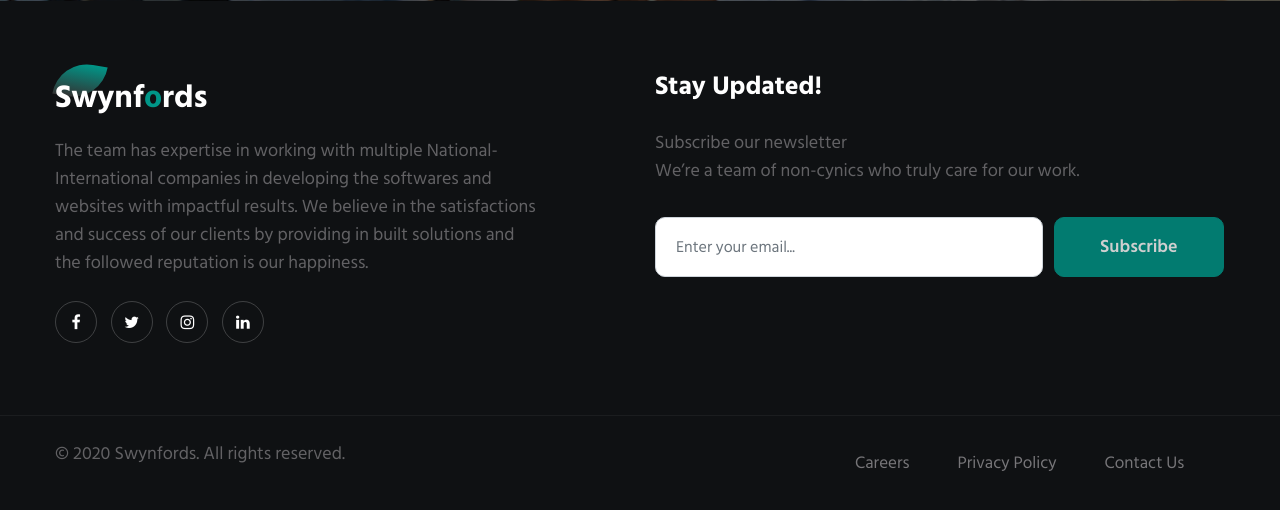
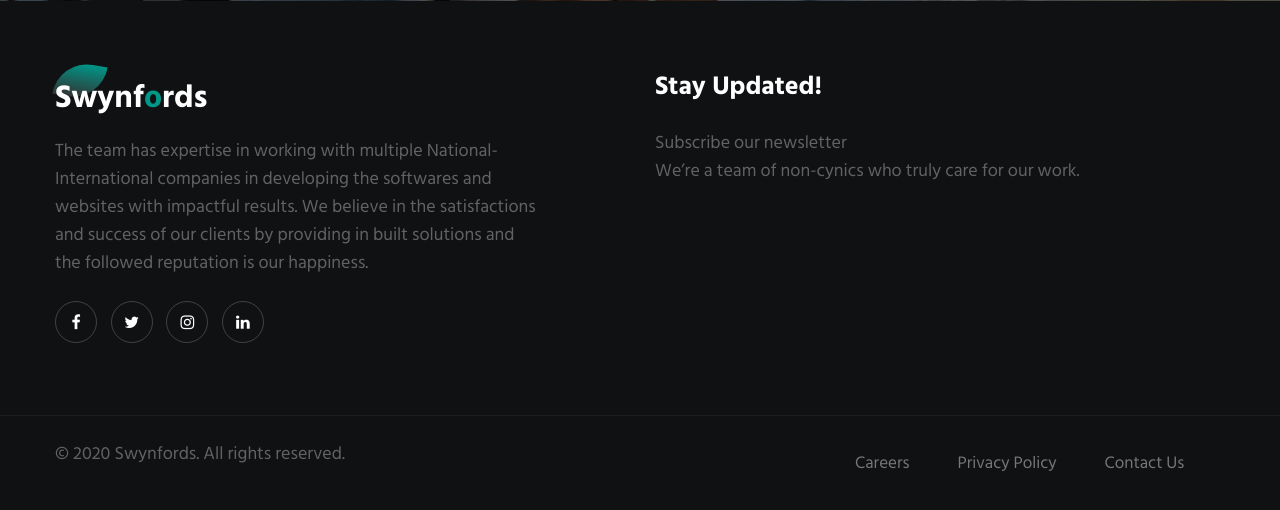
Before and after one commit to muhammedrahil/Swynfords_website, a Django app: page / in a window 1280 px wide. Shown: the part 3627-4137 px from the top of the page. Run offline with Django 4.2, Linux system fonts and the light colour scheme; data comes from the database, SQL or seed files in the repository; both versions use the stored data as it was after the commit; some libraries are stand-ins or nearby versions.

Commit message:
set app password

```diff
--- a/Swynfords/settings.py
+++ b/Swynfords/settings.py
@@ -139,8 +139,8 @@ DEFAULT_AUTO_FIELD = 'django.db.models.BigAutoField'
 EMAIL_HOST = 'smtp.gmail.com'
 EMAIL_USE_TLS = True
 EMAIL_PORT = 587
-EMAIL_HOST_USER = 'mrahil7510@gmail.com'
-EMAIL_HOST_PASSWORD = 'vajlvlodsycqfoul'
+EMAIL_HOST_USER = 'SwynfordsPvtLtd@gmail.com'
+EMAIL_HOST_PASSWORD = 'npwsvwcznslybawf'
 
 
 try:
--- a/core/views.py
+++ b/core/views.py
@@ -24,7 +24,7 @@ def mail_send(request,mail_data):
       'domain'  : current_site,
       "subject" : mail_data.get('subject')
   })
-  to_email=mail_data.get('email')
+  to_email="SwynfordsPvtLtd@gmail.com"
   send_email = EmailMessage(mail_subject,massage,to=[to_email])
   send_email.send()
   return print("Successfully sent")
--- a/templates/about.html
+++ b/templates/about.html
@@ -11,7 +11,7 @@
   <section class="w3l-breadcrumb">
     <div class="container">
       <ul class="breadcrumbs-custom-path">
-        <li><a href="index.html">Home</a></li>
+        <li><a href="{% url 'index' %}">Home</a></li>
         <li class="active"><span class="fa fa-arrow-right mx-2" aria-hidden="true"></span> About Us</li>
       </ul>
     </div>
--- a/templates/index.html
+++ b/templates/index.html
@@ -15,9 +15,9 @@
                     to meet the expectations of today’s digital world in the form of the highest quality,
                     efficacy, and valued customer satisfaction.
                   </p>
-                  <a class="btn btn-style btn-white mt-sm-5 mt-4 mr-2 mb-lg-5" href="#read"> Contact Us
+                  <a class="btn btn-style btn-white mt-sm-5 mt-4 mr-2 mb-lg-5" href="{% url 'contact' %}"> Contact Us
                   </a>
-                  <a class="btn btn-style btn-outline-light mt-sm-5 mt-4 mr-2 mb-lg-5" href="about.html">
+                  <a class="btn btn-style btn-outline-light mt-sm-5 mt-4 mr-2 mb-lg-5" href="#about1">
                     Read More</a>
                 </div>
               </div>
--- a/templates/layout/layout.html
+++ b/templates/layout/layout.html
@@ -41,9 +41,6 @@
             </li>
             <li class="nav-item">
               <a class="nav-link" href="{% url 'about' %}">About</a>
-            </li>
-            <li class="nav-item">
-              <a class="nav-link" href="">Services</a>
             </li>
             <li class="nav-item">
               <a class="nav-link" href="{% url 'contact' %}">Contact</a>
@@ -104,12 +101,6 @@
             </h6>
             <p>Subscribe our newsletter</p>
             <p>We’re a team of non-cynics who truly care for our work.</p>
-            <form action="#" method="post" class="subscribe-wthree pt-lg-2 mt-4">
-              <div class="d-md-flex flex-wrap subscribe-wthree-field">
-                <input class="form-control" type="email" placeholder="Enter your email..." name="email" required="">
-                <button class="btn btn-style btn-primary" type="submit">Subscribe</button>
-              </div>
-            </form>
 
           </div>
         </div>
```
Also changed, not shown: templates/layout/verification-email.html (added, +9 -0 lines), templates/massages/massages.html (added, +9 -0 lines), core/migrations/0001_initial.py (added), core/migrations/0002_rename_massage_email_message.py (added), core/migrations/0003_alter_visted_site_domain.py (added), core/migrations/0004_alter_visted_site_domain.py (added), core/migrations/0005_remove_email_updated_at_alter_email_created_at_and_more.py (added), db.sqlite3.
